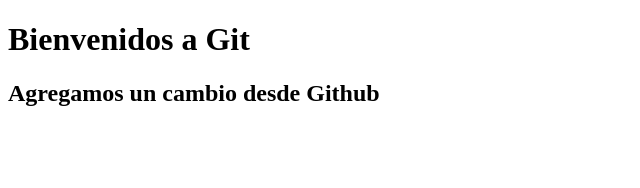
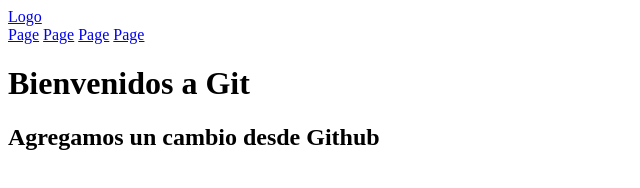
Before and after one commit to EduardoMVirgilio/clase03-5417, a plain HTML site: page index.html in a window 1280 px wide. Shown: the whole page, without its empty margins (0-640 px from the left). Drawn offline with Linux system fonts and the light colour scheme.

Commit message:
Create a header

```diff
--- a/index.html
+++ b/index.html
@@ -8,6 +8,15 @@
 </head>
 
 <body>
+    <header>
+        <a href="#">Logo</a>
+        <nav>
+            <a href="#">Page</a>
+            <a href="#">Page</a>
+            <a href="#">Page</a>
+            <a href="#">Page</a>
+        </nav>
+    </header>
     <main>
         <h1>Bienvenidos a Git</h1>
         <h2>Agregamos un cambio desde Github</h2>
```
